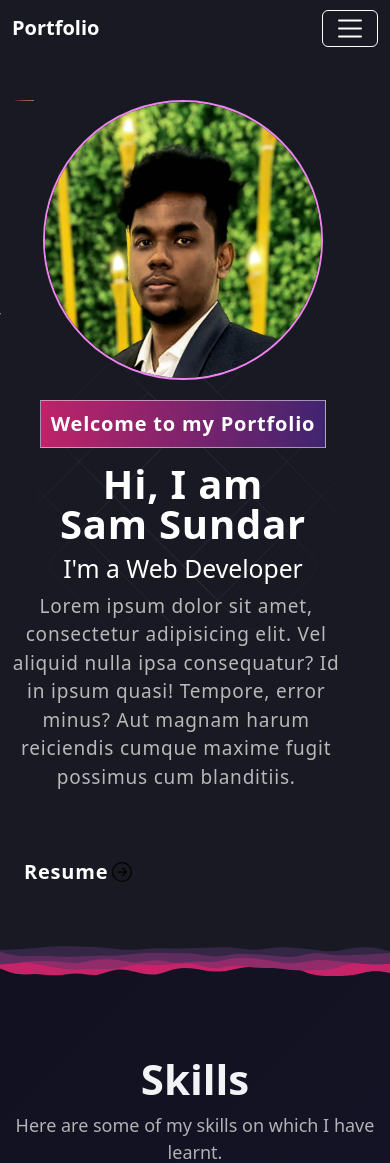
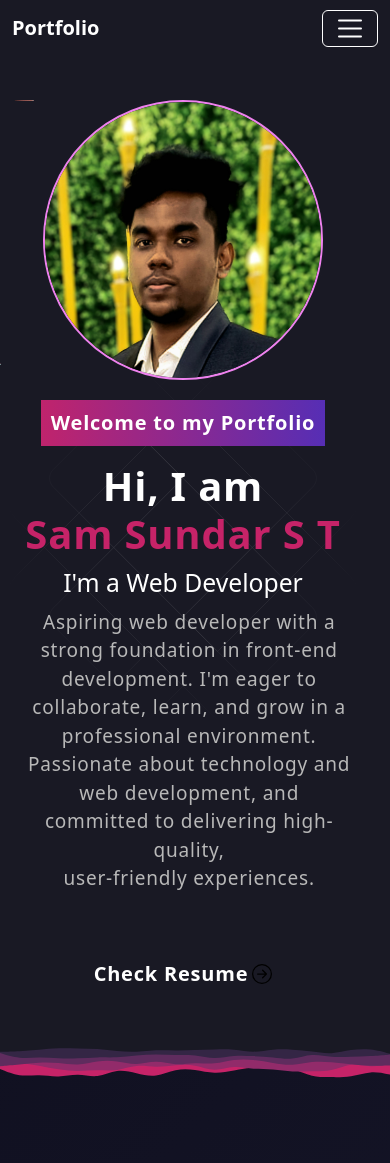
Before and after one commit to SAM-tituz/My-Portfolio, a React (Vite) app: page / in a window 390 px wide. Shown: the top 1163 px of the page. Built offline with nearby package versions, Linux system fonts and the light colour scheme.

Commit message:
fix: banner alignment for smaller screen

```diff
--- a/src/components/Banner/Banner.jsx
+++ b/src/components/Banner/Banner.jsx
@@ -6,9 +6,9 @@ import HeaderImage from "../../assets/Headder.jpg";
 function Banner() {
   return (
     <section className="banner " id="home">
-      <Container >
+      <Container>
         <Row className="align-items-center bg">
-          {/* Image First on Mobile, Last on Laptop */}
+          {/* Image First on Mobile, side on Laptop */}
           <Col
             xs={12}
             md={{ span: 6, order: 1 }}
@@ -20,8 +20,8 @@ function Banner() {
                 src={HeaderImage}
                 alt="Header img"
                 className="img-fluid rounded-circle img"
-                />
-                </div>
+              />
+            </div>
           </Col>
 
           {/* Text First on Laptop, Last on Mobile */}
@@ -35,23 +35,23 @@ function Banner() {
               <span className=" tagline">Welcome to my Portfolio</span>
             </div>
             <h1>
-              {`Hi, I am `}
-              <br />
-              {"Sam Sundar "}
+              Hi, I am <br />
+              <span className="name-highlight">Sam Sundar S T</span>
             </h1>
 
             <h2 className="wrap">I'm a Web Developer</h2>
             <p>
-              Lorem ipsum dolor sit amet, consectetur adipisicing elit. Vel
-              aliquid nulla ipsa consequatur? Id in ipsum quasi! Tempore, error
-              minus? Aut magnam harum reiciendis cumque maxime fugit possimus
-              cum blanditiis.
+              Aspiring web developer with a strong foundation in front-end
+              development. I'm eager to collaborate, learn, and grow in a
+              professional environment. Passionate about technology and web
+              development, and committed to delivering high-quality,
+              <br /> user-friendly experiences.
             </p>
             <button
-              className="btn btn-outline-primary"
+              className="btn btn-outline-primary resume-btn"
               onClick={() => console.log("clicked")}
             >
-              Resume
+              Check Resume
               <ArrowRightCircle size={20} className="ms-1" />
             </button>
           </Col>
--- a/src/components/Banner/BannerModule.css
+++ b/src/components/Banner/BannerModule.css
@@ -3,17 +3,15 @@
   height: 400px;
   border-radius: 50%; /* Makes the image circular */
   object-fit: cover; /* Ensures the image fills the frame */
-  border: 2px solid;
-  border-color: violet;
+  border: 2px solid violet;
   display: block;
   margin: 0 auto; /* Centers the image */
   transition: all 0.5s ease-in-out; /* Smooth transition */
 }
 
-/* Apply different size for mobile screens with transition */
+/* Responsive Design for Mobile Screens */
 @media (max-width: 1198px) {
   .banner .row {
-    display: flex;
     flex-direction: column; /* Text below, Image on top */
   }
 
@@ -33,12 +31,16 @@
   .banner p {
     text-align: center !important;
     font-size: 19px !important;
+    margin: 10px;
+    margin-left: 13px;
   }
-  .banner button {
-    align-items: center !important;
+  .resume-btn {
+    display: flex;
+    justify-content: center;
+    margin: 0 auto;
   }
 }
-/* Default: Left-align on large screens (≥990px) */
+/* Default Tagline Styling */
 .tagline-wrapper {
   display: flex;
   justify-content: flex-start; /* Aligns left */
@@ -47,10 +49,10 @@
 /* Center the whole div on smaller screens (≤990px) */
 @media (max-width: 1190px) {
   .tagline-wrapper {
-    justify-content: center; /* Centers the div */
+    justify-content: center;
   }
 }
-
+/* ------------Banner Section ---------------*/
 .banner {
   margin-top: 0;
   padding: 100px 0 50px 0;
@@ -59,13 +61,7 @@
   font-weight: 700;
   letter-spacing: 0.8px;
   padding: 8px 10px;
-  /* background: linear-gradient(90.21deg,#0da02daf -5.91%,#b9b602d2 111.58%); */
-  background: linear-gradient(
-    90.21deg,
-    #c62368 -5.91%,
-    rgba(74, 47, 189, 0.5) 111.58%
-  );
-  border: 1px solid rgba(255, 255, 255, 0.5);
+  background: linear-gradient(90.21deg, #c62368 -5.91%, #4a2fbd 111.58%);
   font-size: 20px;
   margin-bottom: 16px;
   display: inline-block;
@@ -75,10 +71,11 @@
   font-size: 65px;
   font-weight: 700;
   letter-spacing: 0.8px;
-  line-height: 1;
   margin-bottom: 10px;
-  display: block;
   text-align: left;
+}
+.banner .name-highlight {
+  color: #c62368;
 }
 .banner p {
   color: #b8b8b8;
@@ -88,7 +85,8 @@
   width: 96%;
   text-align: left;
 }
-.banner button {
+/* Resume Button */
+.resume-btn {
   color: #fff;
   border: none;
   font-weight: 700;
@@ -98,14 +96,8 @@
   display: flex;
   align-items: center;
 }
-.banner button:hover {
-  color: #ffff;
-  /* background: linear-gradient(90.21deg, #00420080 -5.91%, #00f53580 111.58%); */
-  background: linear-gradient(
-    90.21deg,
-    rgba(170, 54, 124, 0.5) -5.91%,
-    rgba(74, 47, 189, 0.5) 111.58%
-  );
+.resume-btn:hover {
+  background: linear-gradient(90.21deg, #c62368 -5.91%, #4a2fbd 111.58%);
 }
 
 .bg {
--- a/src/components/NavBar/NavBar.jsx
+++ b/src/components/NavBar/NavBar.jsx
@@ -47,9 +47,18 @@ function NavBar() {
             </Dropdown.Toggle>
 
             <Dropdown.Menu className="navbtnmenu">
-              <Dropdown.Item href="https://www.linkedin.com/in/sam-sundar-st/" target="blank">Linkedin</Dropdown.Item>
-              <Dropdown.Item href="https://github.com/SAM-tituz"target="blank">Github</Dropdown.Item>
-              <Dropdown.Item href="https://x.com/SamSundar26"target="blank">X(twiter)</Dropdown.Item>
+              <Dropdown.Item
+                href="https://www.linkedin.com/in/sam-sundar-st/"
+                target="blank"
+              >
+                Linkedin
+              </Dropdown.Item>
+              <Dropdown.Item href="https://github.com/SAM-tituz" target="blank">
+                Github
+              </Dropdown.Item>
+              <Dropdown.Item href="https://x.com/SamSundar26" target="blank">
+                X(twitter)
+              </Dropdown.Item>
             </Dropdown.Menu>
           </Dropdown>
         </Navbar.Collapse>
```
Also changed, not shown: src/components/NavBar/NavbarModule.css (+2 -1 lines).
